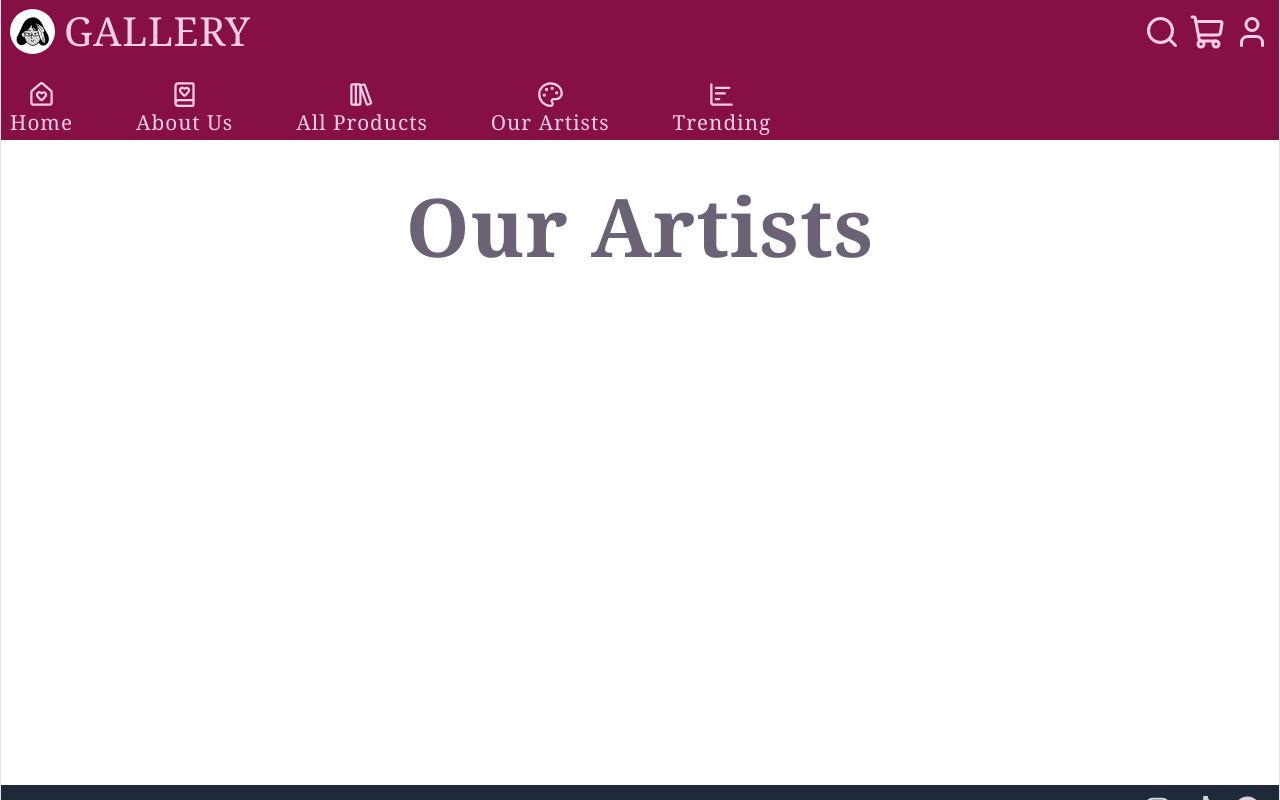
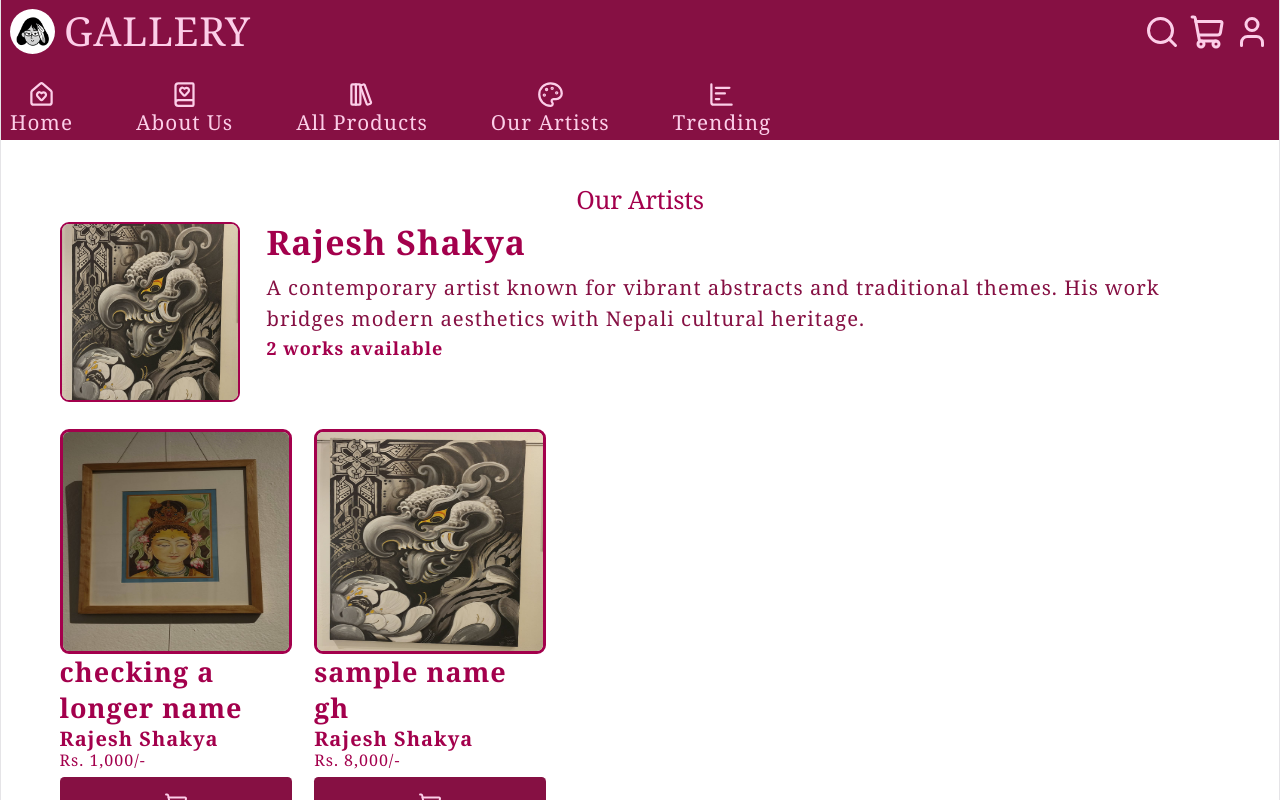
Before and after one commit to sushmita-writes/Project-Gallery, a React (Vite) app: page /artists in a window 1280 px wide. Shown: the top 800 px of the page. Built offline with nearby package versions, Linux system fonts and the light colour scheme; a web font is replaced by a local one.

Commit message:
add data into our artist and trending page

```diff
--- /dev/null
+++ b/src/components/ArtistSection.jsx
@@ -0,0 +1,34 @@
+import ProductCard from "./ProductCard";
+
+function ArtistSection({ artist, products }) {
+  return (
+    <div className="mb-8 md:mb-12">
+      <div className="flex flex-col md:flex-row gap-4 md:gap-6 mb-4 items-start">
+        <img
+          src={artist.image}
+          alt={artist.name}
+          className="w-24 h-24 sm:w-32 sm:h-32 md:w-40 md:h-40 rounded-lg border-2 border-pink-800 object-cover"
+        />
+        <div className="flex-1 text-left">
+          <h3 className="text-xl sm:text-2xl md:text-3xl font-bold text-pink-800 mb-1 md:mb-2">
+            {artist.name}
+          </h3>
+          <p className="text-sm sm:text-base md:text-lg text-pink-900 mb-2">
+            {artist.bio}
+          </p>
+          <p className="text-xs sm:text-sm md:text-base text-pink-800 font-semibold">
+            {products.length} {products.length === 1 ? 'work' : 'works'} available
+          </p>
+        </div>
+      </div>
+
+      <div className="flex gap-3 sm:gap-5 flex-nowrap overflow-x-auto">
+        {products.map((art) => (
+          <ProductCard key={art.id} art={art} />
+        ))}
+      </div>
+    </div>
+  );
+}
+
+export default ArtistSection;
--- /dev/null
+++ b/src/data/artists.jsx
@@ -0,0 +1,38 @@
+import art1 from "../assets/images/art1.jpeg";
+import art2 from "../assets/images/art2.jpeg";
+import art4 from "../assets/images/art4.jpeg";
+import art5 from "../assets/images/art5.jpeg";
+import art9 from "../assets/images/i1.jpg";
+
+export const artists = [
+  {
+    id: 1,
+    name: "Rajesh Shakya",
+    bio: "A contemporary artist known for vibrant abstracts and traditional themes. His work bridges modern aesthetics with Nepali cultural heritage.",
+    image: art1,
+  },
+  {
+    id: 2,
+    name: "Anita Thapa",
+    bio: "Specializing in landscape paintings and sculptures inspired by the Himalayas. Her pieces capture the essence of Nepal's natural beauty.",
+    image: art2,
+  },
+  {
+    id: 3,
+    name: "Binod Maharjan",
+    bio: "A master sculptor with expertise in traditional and modern forms. His work explores themes of identity and transformation.",
+    image: art4,
+  },
+  {
+    id: 4,
+    name: "Sunita Rai",
+    bio: "An emerging talent in contemporary painting with bold colors and expressive techniques. Her art reflects urban life and cultural fusion.",
+    image: art5,
+  },
+  {
+    id: 5,
+    name: "Prakash Tamang",
+    bio: "A versatile artist working across multiple mediums with a focus on social narratives. His pieces often challenge conventional perspectives.",
+    image: art9,
+  },
+];
--- a/src/data/categories.jsx
+++ b/src/data/categories.jsx
@@ -14,22 +14,22 @@ export const categories = [
     id: 1,
     name: "Paintings",
     products: [
-      { id: 100, name: "aaaakjdfh", image: art9, price: "1,03,500", artist: "Van Gogh"},
-      { id: 101, name: "sample name", image: art5, price: "6,590", artist: "artist name" },
-      { id: 102, name: "checking a longer name", image: art6, price: "1,000", artist: "artist name" },
-      { id: 103, name: "asdfy sdz", image: art7, price: "2,605", artist: "artist name" },
-      { id: 104, name: "asdf ab", image: art8, price: "11,690", artist: "artist name" },
-      { id: 105, name: "askjdfh", image: art10, price: "1,02,510", artist: "no name"}
+      { id: 100, name: "aaaakjdfh", image: art9, price: "1,03,500", artist: "Prakash Tamang", artistId: 5, trending: true },
+      { id: 101, name: "sample name", image: art5, price: "6,590", artist: "Sunita Rai", artistId: 4, trending: true },
+      { id: 102, name: "checking a longer name", image: art6, price: "1,000", artist: "Rajesh Shakya", artistId: 1 },
+      { id: 103, name: "asdfy sdz", image: art7, price: "2,605", artist: "Anita Thapa", artistId: 2, trending: true },
+      { id: 104, name: "asdf ab", image: art8, price: "11,690", artist: "Sunita Rai", artistId: 4 },
+      { id: 105, name: "askjdfh", image: art10, price: "1,02,510", artist: "Prakash Tamang", artistId: 5 }
     ],
   },
   {
     id: 2,
     name: "Sculptures",
     products: [
-      { id: 20, name: "sample name gh", image: art1, price: "8,000", artist: "artist name" },
-      { id: 21, name: "z longer name checkkkl", image: art2, price: "3,600", artist: "artist name" },
-      { id: 22, name: "name po", image: art3, price: "15,670", artist: "artist name" },
-      { id: 23, name: "name pp", image: art4, price: "7,120", artist: "artist name" },
+      { id: 20, name: "sample name gh", image: art1, price: "8,000", artist: "Rajesh Shakya", artistId: 1, trending: true },
+      { id: 21, name: "z longer name checkkkl", image: art2, price: "3,600", artist: "Anita Thapa", artistId: 2 },
+      { id: 22, name: "name po", image: art3, price: "15,670", artist: "Binod Maharjan", artistId: 3, trending: true },
+      { id: 23, name: "name pp", image: art4, price: "7,120", artist: "Binod Maharjan", artistId: 3, trending: true },
     ],
   },
 ];
--- a/src/pages/Artists.jsx
+++ b/src/pages/Artists.jsx
@@ -1,9 +1,35 @@
+import { artists } from "../data/artists";
+import { categories } from "../data/categories";
+import ArtistSection from "../components/ArtistSection";
+
 function Artists() {
-    return(
-        <div class="page">
-            <h3 className="text-7xl font-bold">Our Artists</h3>
-        </div>
-    )
+  // Get all products grouped by artist
+  const getArtistProducts = (artistId) => {
+    return categories
+      .flatMap((category) => category.products)
+      .filter((product) => product.artistId === artistId);
+  };
+
+  return (
+    <section className="page">
+      <h2 className="!text-pink-800 mb-6 md:mb-8 px-3">Our Artists</h2>
+
+      <div className="px-3">
+        {artists.map((artist) => {
+          const products = getArtistProducts(artist.id);
+          if (products.length === 0) return null;
+
+          return (
+            <ArtistSection
+              key={artist.id}
+              artist={artist}
+              products={products}
+            />
+          );
+        })}
+      </div>
+    </section>
+  );
 }
 
 export default Artists;
--- a/src/pages/Trending.jsx
+++ b/src/pages/Trending.jsx
@@ -1,9 +1,36 @@
+import { categories } from "../data/categories";
+import ProductCard from "../components/ProductCard";
+
 function Trending() {
-    return(
-        <div class="page">
-            <h3 className="text-7xl font-bold">Trending</h3>
+  // Get all trending products
+  const trendingProducts = categories
+    .flatMap((category) => category.products)
+    .filter((product) => product.trending);
+
+  return (
+    <section className="page">
+      <h2 className="!text-pink-800 mb-6 md:mb-8 px-3">Trending</h2>
+
+      {trendingProducts.length === 0 ? (
+        <div className="px-3 py-8 text-center">
+          <p className="text-lg md:text-xl text-pink-800">
+            No trending products at the moment. Check back soon!
+          </p>
         </div>
-    )
+      ) : (
+        <div className="px-3 grid grid-cols-2 sm:grid-cols-3 lg:grid-cols-4 gap-x-8 gap-y-3 md:gap-y-5">
+          {trendingProducts.map((art, index) => (
+            <div key={art.id} className="relative">
+              <div className="absolute top-0 left-0 z-10 bg-pink-800 text-pink-100 rounded-br-lg rounded-tl-lg px-2 py-1 text-xs sm:text-sm font-bold">
+                #{index + 1}
+              </div>
+              <ProductCard art={art} cardWidthForFlex="" />
+            </div>
+          ))}
+        </div>
+      )}
+    </section>
+  );
 }
 
 export default Trending;
```
Also changed, not shown: 1 other file (tests, documents, lock files or other folders).
